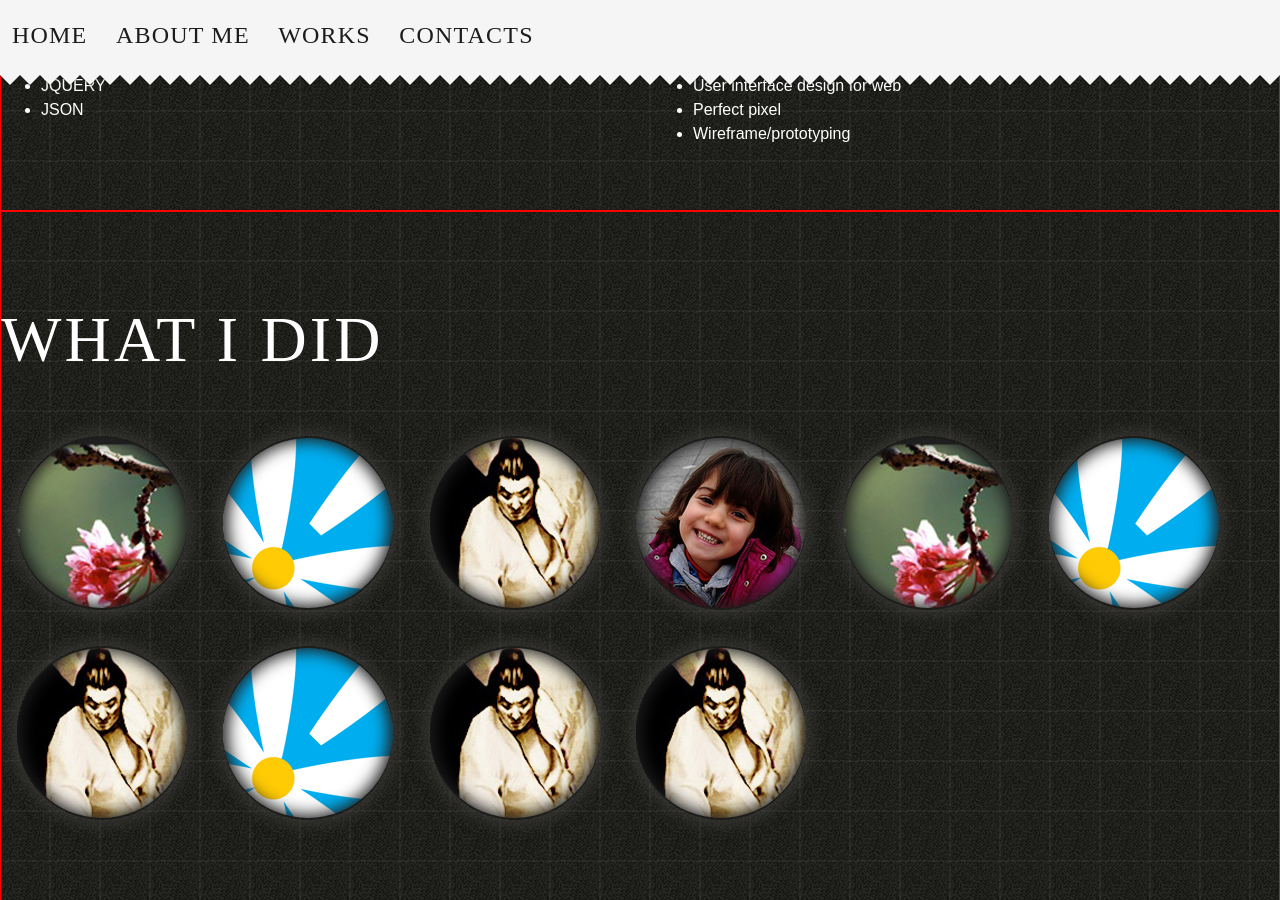
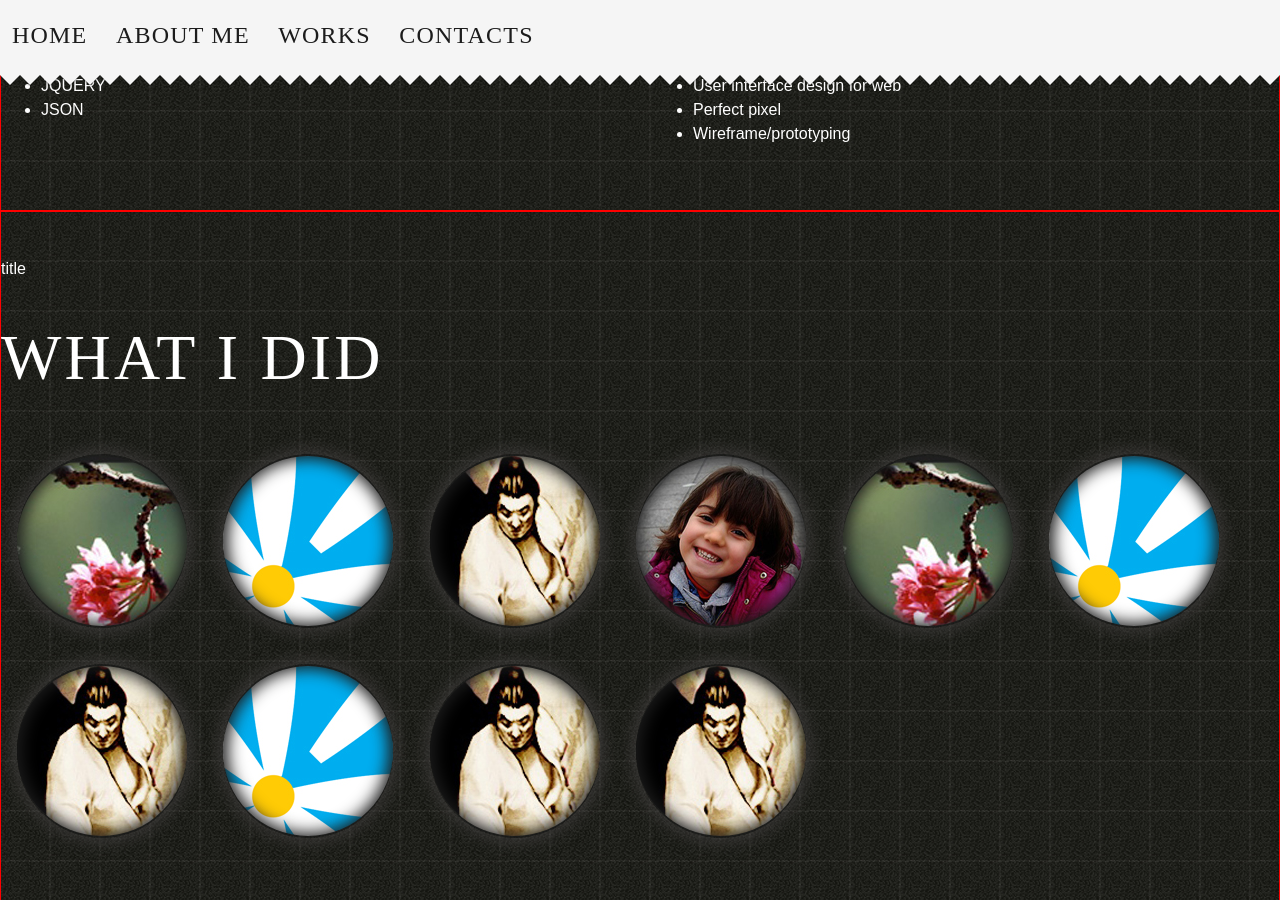
Before and after one commit to adrianotosta/portfolio, a Jekyll site: the page built from index.html, in a window 1280 px wide and 900 px high, scrolled down 1589 px. Built offline with Jekyll 4.4.1, drawn with Linux system fonts in a browser that asks for light colours; some web fonts are replaced.

```diff
--- a/_layouts/default.html
+++ b/_layouts/default.html
@@ -25,10 +25,15 @@
 				<a>contacts</a>
 			</nav>
 		</header>
-		<div ng-controller = "worksController">
+		<div>
 			<section>{% include introduction.html %}</section>
 			<section>{% include aboutme.html %}</section>
-			<section>{% include works.html %}</section>
+			<section ng-controller="worksController">
+                <div ng-repeat="w in works">
+                    [% w.name %]
+                </div>
+			    {% include works.html %}
+			 </section>
 			<section>{% include contact.html %}</section>
 		</div>
    	<script src="js/vendor/jquery-2.1.1.min.js"></script>
--- a/js/scripts.js
+++ b/js/scripts.js
@@ -40,8 +40,12 @@
 
     var app = angular.module("myApp", ["worksList"]);
 
+    app.config(function($interpolateProvider){
+        $interpolateProvider.startSymbol('[%').endSymbol('%]');
+    });
+
     app.controller("worksController", function($scope, worksListService){
-        alert(worksListService.workList[0].name);
+        $scope.works = worksListService.workList;
     });
 
 
```
Also changed, not shown: about.md (+1 -1 lines).
